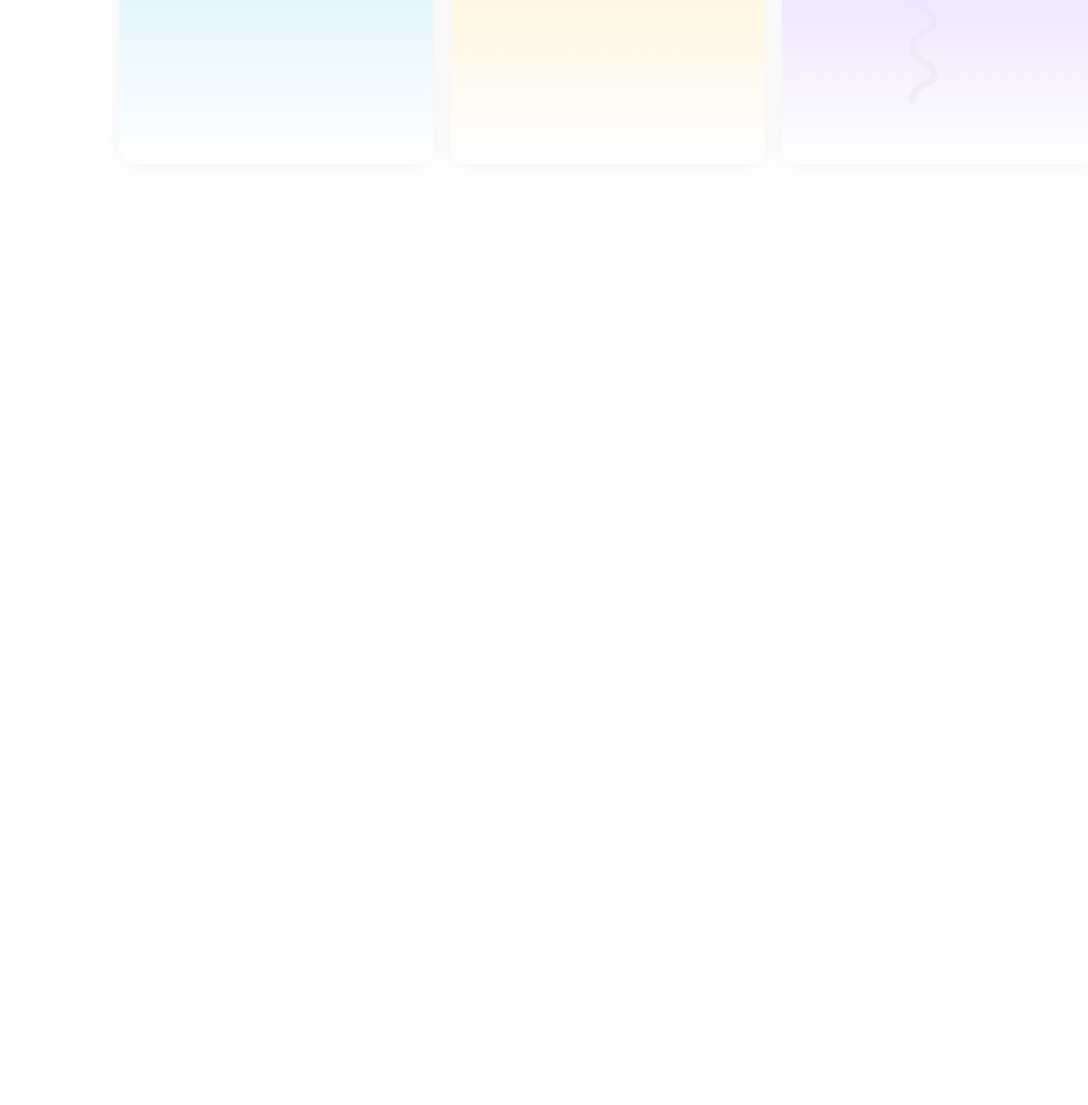
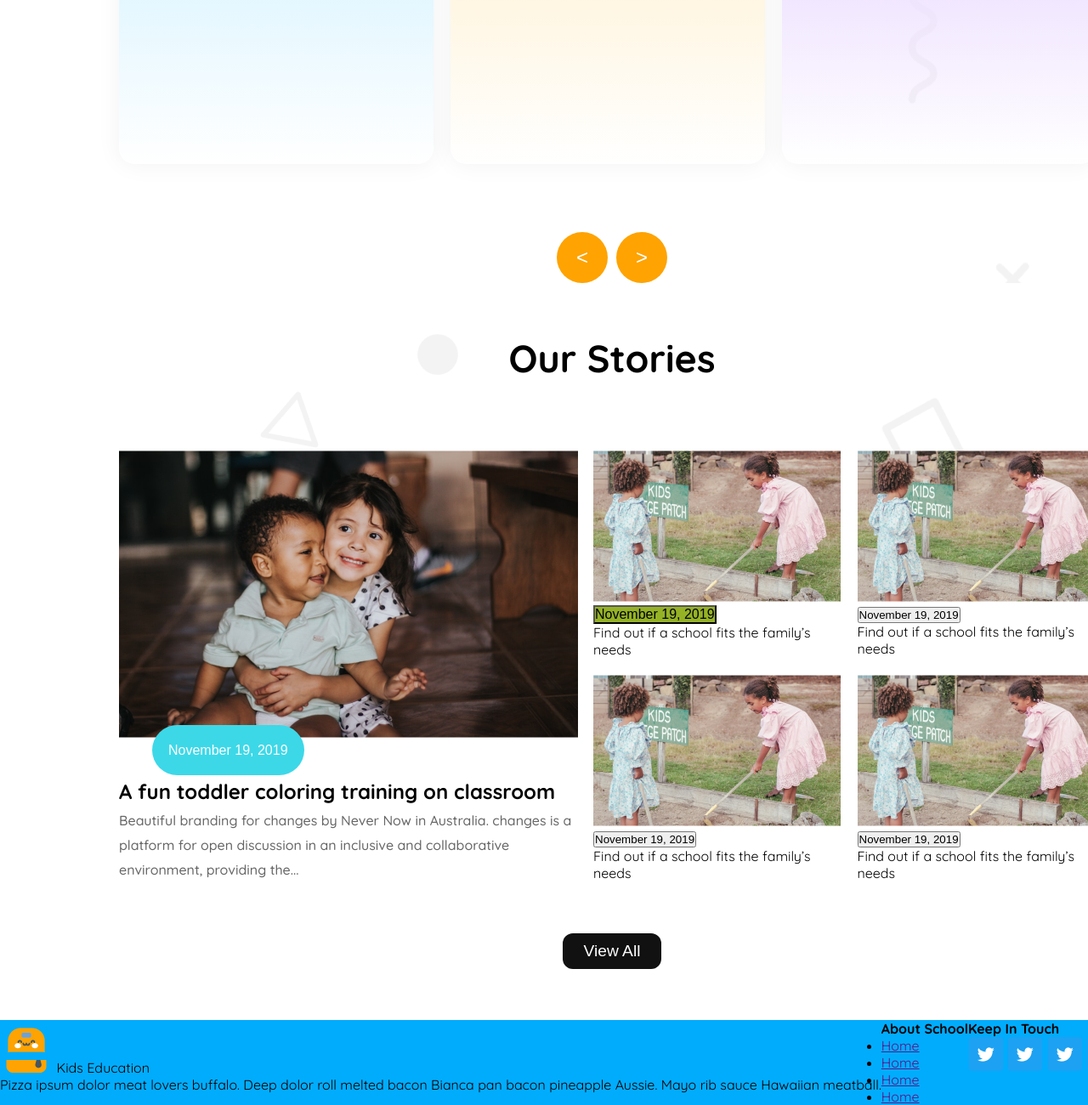
Before and after one commit to aliwayde-shagor/SPHB11-assignment-2, a plain HTML site: page index.html in a window 1280 px wide. Shown: the part 1122-2422 px from the top of the page at 85% size. Before the commit the page ends 1395 px from the top, so only its background shows below. Drawn offline with Linux system fonts and the light colour scheme.

Commit message:
third commit

```diff
--- a/index.html
+++ b/index.html
@@ -1,9 +1,9 @@
 <!DOCTYPE html>
 <html lang="en">
   <head>
-    <meta charset="UTF-8">
-    <meta name="viewport" content="width=device-width, initial-scale=1.0">
-    <link rel="stylesheet" href="style/style.css">
+    <meta charset="UTF-8" />
+    <meta name="viewport" content="width=device-width, initial-scale=1.0" />
+    <link rel="stylesheet" href="style/style.css" />
     <title>Kids Education</title>
   </head>
   <body>
@@ -11,14 +11,22 @@
       <!-- nav part start -->
       <nav class="navbar">
         <div class="kids-logo">
-                <img src="assets/logo.png" alt="">
+          <img src="assets/logo.png" alt="" />
           <span class="kids-title">SCHOOL</span>
         </div>
         <ul class="menu-ul">
-                <li class="menu-item"><a href="#" class="menu-links" id="orange">Home</a></li>
-                <li class="menu-item"><a href="#" class="menu-links" id="skyblue-1">About</a></li>
-                <li class="menu-item"><a href="#" class="menu-links" id="skyblue-2">Facilities</a></li>
-                <li class="menu-item"><a href="#" class="menu-links" id="skyblue-3">Admission</a></li>
+          <li class="menu-item">
+            <a href="#" class="menu-links" id="orange">Home</a>
+          </li>
+          <li class="menu-item">
+            <a href="#" class="menu-links" id="skyblue-1">About</a>
+          </li>
+          <li class="menu-item">
+            <a href="#" class="menu-links" id="skyblue-2">Facilities</a>
+          </li>
+          <li class="menu-item">
+            <a href="#" class="menu-links" id="skyblue-3">Admission</a>
+          </li>
         </ul>
         <button class="btn-contact">Contact</button>
       </nav>
@@ -26,13 +34,19 @@
       <!-- banner part start -->
       <div class="banner-container">
         <div class="banner-part">
-                <h1 class="banner-title"><span id="orange">Empowering</span>
-                <span>students from small age</span> <span id="skyblue-1">towards vision</span></h1>
-                <p class="banner-description">With the courage, Confidence, Creativity and Compassion to make their Unique Contribution in a Diverse and Dynamic World.</p>
+          <h1 class="banner-title">
+            <span id="orange">Empowering</span>
+            <span>students from small age</span>
+            <span id="skyblue-1">towards vision</span>
+          </h1>
+          <p class="banner-description">
+            With the courage, Confidence, Creativity and Compassion to make
+            their Unique Contribution in a Diverse and Dynamic World.
+          </p>
           <button class="enroll-btn">Enroll Now</button>
         </div>
         <div class="kids-picture">
-                <img src="assets/hero-kids.png" alt="">
+          <img src="assets/hero-kids.png" alt="" />
         </div>
       </div>
       <!-- banner part end -->
@@ -40,40 +54,124 @@
 
     <!-- main section start -->
     <main>
+      <!-- section part one start -->
       <section class="curriculum-section">
         <h2 class="curriculum-title">Standard Curriculum</h2>
         <div class="kinder-section">
           <div class="kinder-card">
-                   <img class="images" src="assets/kinder.png" alt="">
+            <img class="images" src="assets/kinder.png" alt="" />
             <h3 class="kinder-title">Kinder (3-6) Years</h3>
-                   <p class="kinder-description">Cum sociis natoque penatibus et magnis
-                    dis parturient montes, nascetur ridiculus
-                    mu sdis parturient</p>
+            <p class="kinder-description">
+              Cum sociis natoque penatibus et magnis dis parturient montes,
+              nascetur ridiculus mu sdis parturient
+            </p>
             <a href="#" class="kinder-links">Read More</a>
           </div>
           <div class="elementary-card">
-                   <img src="assets/elementary.png" alt="">
+            <img src="assets/elementary.png" alt="" />
             <h3 class="elementary-title">Elementary School</h3>
-                   <p class="elementary-description">Cum sociis natoque penatibus et magnis
-                    dis parturient montes, nascetur ridiculus
-                    mu sdis parturient</p>
+            <p class="elementary-description">
+              Cum sociis natoque penatibus et magnis dis parturient montes,
+              nascetur ridiculus mu sdis parturient
+            </p>
             <a href="#" class="elementary-links">Read More</a>
           </div>
           <div class="middle-card">
-                   <img src="assets/middle.png" alt="">
+            <img src="assets/middle.png" alt="" />
             <h3 class="middle-title">Middle (10-16) Years</h3>
-                   <p class="middle-description">Cum sociis natoque penatibus et magnis
-                    dis parturient montes, nascetur ridiculus
-                    mu sdis parturient</p>
+            <p class="middle-description">
+              Cum sociis natoque penatibus et magnis dis parturient montes,
+              nascetur ridiculus mu sdis parturient
+            </p>
             <a href="#" class="middle-links">Read More</a>
           </div>
         </div>
+        <div class="arrow-container">
+          <button class="left-arrow">
+            <span>&lt;</span>
+          </button>
+          <button class="right-arrow">
+            <span>&gt;</span>
+          </button>
+        </div>
       </section>
+      <!-- section part one end -->
+
+      <!-- section part two start -->
+      <section class="stories-section">
+        <h2 class="stories-title">Our Stories</h2>
+        <div class="stories-container">
+          <div class="stories-one-card">
+            <img src="assets/story-1.png" alt="" />
+            <!-- <br> -->
+            <button class="btn-november">November 19, 2019</button>
+            <h3 class="stories-one-title">
+              A fun toddler coloring training on classroom
+            </h3>
+            <p class="stories-one-description">
+              Beautiful branding for changes by Never Now in Australia. changes
+              is a platform for open discussion in an inclusive and
+              collaborative environment, providing the...
+            </p>
+          </div>
+          <div class="stories-two-container">
+            <div class="stroies-2">
+              <img src="assets/story-2.png" alt="" />
+              <button class="stories-2-title">November 19, 2019</button>
+              <p class="stories-2-description">
+                Find out if a school fits the family’s needs
+              </p>
+            </div>
+            <div>
+              <img src="assets/story-2.png" alt="" />
+              <button>November 19, 2019</button>
+              <p>Find out if a school fits the family’s needs</p>
+            </div>
+            <div>
+              <img src="assets/story-2.png" alt="" />
+              <button>November 19, 2019</button>
+              <p>Find out if a school fits the family’s needs</p>
+            </div>
+            <div>
+              <img src="assets/story-2.png" alt="" />
+              <button>November 19, 2019</button>
+              <p>Find out if a school fits the family’s needs</p>
+            </div>
+          </div>
+        </div>
+      </section>
+      <div class="btn">
+        <button class="enroll-btn">View All</button>
+       </div>
     </main>
 
-
     <footer>
-
+        <div class="footer-section">
+            <div>
+                <img src="assets/logo.png" alt="">
+                <span>Kids
+                  Education</span>
+                  <p>Pizza ipsum dolor meat lovers buffalo. Deep dolor roll melted bacon Bianca pan bacon pineapple Aussie. Mayo rib sauce Hawaiian meatball.</p>
+            </div>
+            <div>
+                <h4>About School</h4>
+                <ul>
+                    <li><a href="">Home</a></li>
+                    <li><a href="">Home</a></li>
+                    <li><a href="">Home</a></li>
+                    <li><a href="">Home</a></li>
+                </ul>
+            </div>
+            <div>
+                <h4>Keep In Touch</h4>
+                <div>
+                    <img src="assets/twitter.png" alt="">
+                    <img src="assets/twitter.png" alt="">
+                    <img src="assets/twitter.png" alt="">
+                    <img src="assets/twitter.png" alt="">
+                </div>
+            </div>
+        </div>
     </footer>
   </body>
 </html>
--- a/style/style.css
+++ b/style/style.css
@@ -14,6 +14,7 @@ body{
 .header{
     width: 1160px;
     margin: 0 auto;
+    /* border: 1px solid blueviolet; */
 }
 .navbar{
     display: flex;
@@ -106,19 +107,20 @@ body{
  } */
  /* banner part style end */
  .curriculum-section{
-    width: 1440px;
-    background-image: url("/assets/bg.png");
+    /* width: 1440px; */
+    /* width: 100%; */
+    background-image: url("../assets/bg.png");
     /* margin-bottom: 170px; */
     /* border: 1px solid red; */
-    margin: 60px 0px;
+    /* margin: 60px 0px; */
+    margin-top: 17px;
  }
  .curriculum-title{
     font-size: 2.8rem;
     font-weight: 700;
     line-height: 57.5px;
     color:#000000;
- }
- .curriculum-title{
+    margin-top: 60px;
     text-align: center;
  }
 .kinder-section{
@@ -218,3 +220,121 @@ body{
     text-decoration: none;
 }
 /* middle card end */
+.arrow-container{
+    display: flex;
+    justify-content: center;
+    gap: 10px;
+}
+.left-arrow{
+    width: 60px;
+    height: 60px;
+    font-size: 1.5rem;
+    color: #FFFFFF;
+    background-color:#FEA301;
+    border: none;
+    padding: 18px 22px;
+    border-radius: 30px;
+    line-height: 24px;
+}
+.right-arrow{
+    width: 60px;
+    height: 60px;
+    font-size: 1.5rem;
+    color: #FFFFFF;
+    background-color:#FEA301;
+    border: none;
+    padding: 18px 22px;
+    border-radius: 30px;
+    line-height: 24px;
+}
+
+/* section part two style start */
+.stories-section{
+    /* display: flex; */
+    /* border: 1px solid tomato; */
+    background-image: url("../assets/bg.png");
+    /* background: linear-gradient(); */
+    /* box-shadow: 0px 4px 4px 0px rgba(0, 0, 0, 0.25); */
+}
+.stories-title{
+    text-align: center;
+    margin-top:60px;
+    font-size: 2.8rem;
+    font-weight: 700;
+    line-height: 57px;
+    color: #000000;
+}
+.stories-container{
+    width: 1160px;
+    display: flex;
+    gap: 18px;
+    margin: 0 auto;
+    margin-top: 80px;
+    /* border-radius: 100px; */
+    /* border: 1px solid greenyellow; */
+}
+.stories-one-card{
+        width: 540px;
+        /* height: 90px; */
+        background-color:#FFFFFF ;
+        border-radius:16px;
+        /* margin-top: 0px; */
+}
+.btn-november{
+    font-size: 1rem;
+    font-weight: 500;
+    line-height: 29px;
+    color: #FFFFFF;
+    border-radius: 48px;
+    padding: 15px 19px;
+    border: none;
+    background-color:#3CD8E8 ;
+    margin-left:39px;
+    margin-top: -40px;
+
+}
+.stories-one-title{
+    font-size: 1.5rem;
+    font-weight: 700;
+    line-height: 39px;
+    color: #000000;
+}
+.stories-one-description{
+    font-size: 1rem;
+    font-weight: 500;
+    line-height: 29px;
+    color:#666666 ;
+}
+/* stories two container style start */
+.stories-two-container{
+    display: grid;
+    grid-template-columns: repeat(2,1fr);
+    column-gap: 19px;
+    row-gap: 19px;
+    /* gap: 10px; */
+}
+.stroies-2{
+
+}
+.stories-2-title{
+    font-size: 1rem;
+    background-color:#95B226 ;
+}
+.btn{
+   /* align-items: center; */
+   width: 1160px;
+   margin: 0 auto;
+   /* border: 1px solid tomato; */
+   text-align: center;
+   margin: 60px auto;
+   /* margin: 0 auto; */
+}
+/* stories two container style end */
+footer{
+    width: 1440px;
+
+    background-color: #01ACFD;
+}
+.footer-section{
+    display: flex;
+}
```
Lines whose indentation alone changed are shown as unchanged.
